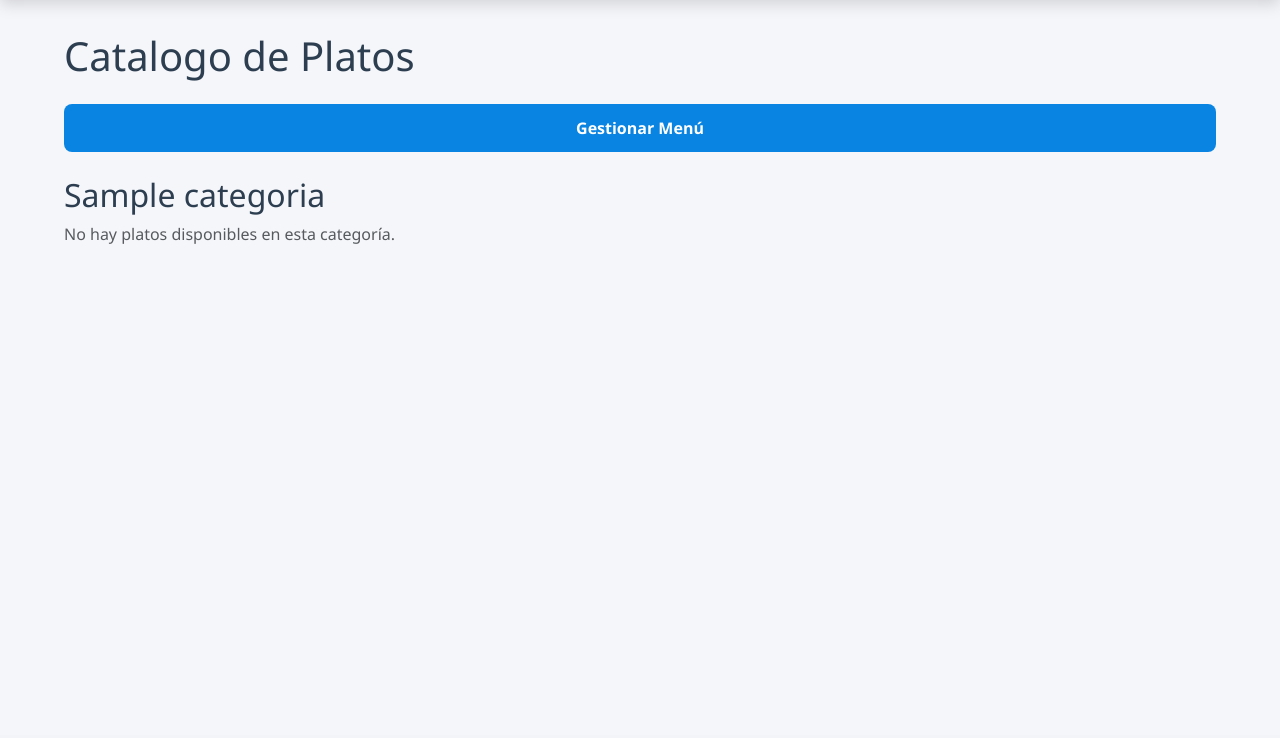
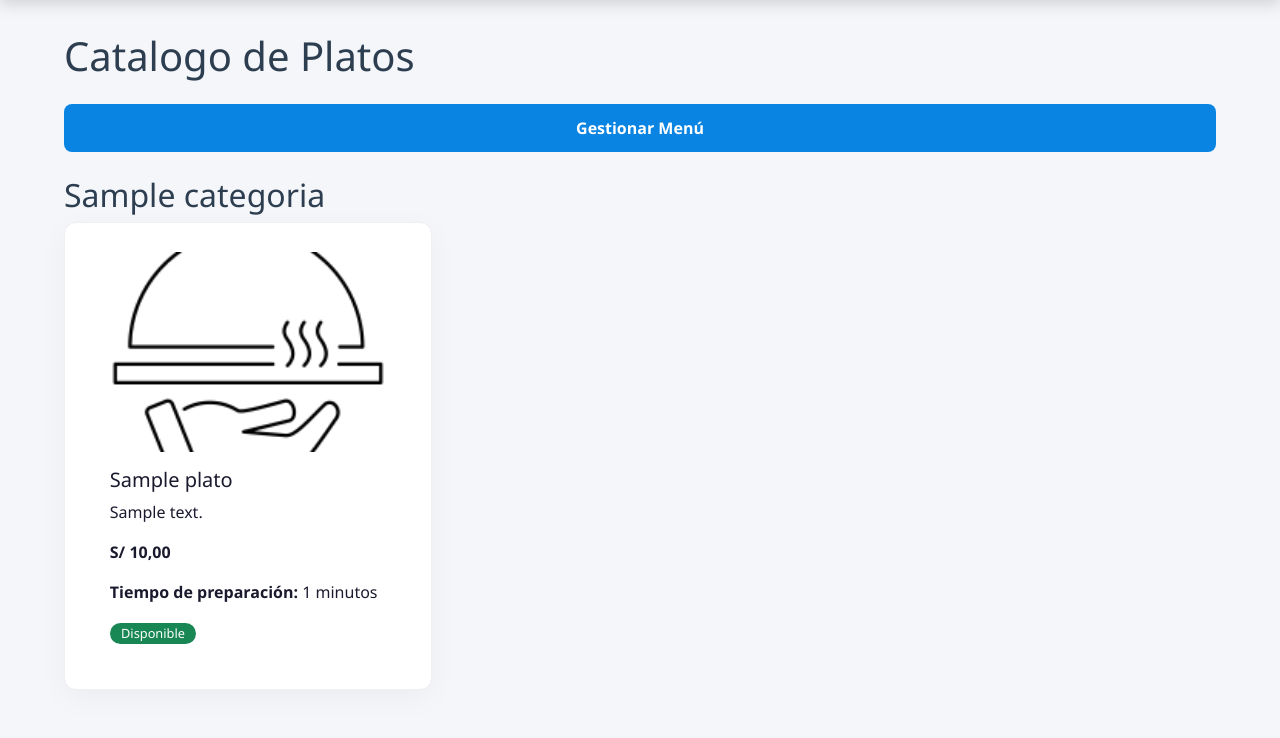
Before and after one commit to edwargreoz/Restaurante_08, a Django app: page /menu/ in a window 1280 px wide. Shown: the part 65-803 px from the top of the page. Before the commit the page ends 309 px from the top, so only its background shows below. Run offline with Django 5.2, Linux system fonts and the light colour scheme; a user stored in the database is signed in; tables that the repository leaves empty hold one stand-in row (values such as "Sample post"); parts of the project's set-up code (start-up, migrations or seed data) failed here and were passed over.

Commit message:
fix(templates): cambiar .platos.all por .platos para entidades de dominio

```diff
--- a/templates/menu/catalogo_platos.html
+++ b/templates/menu/catalogo_platos.html
@@ -15,7 +15,7 @@
 {% for categoria in categorias %}
     <h2 class="mt-4">{{ categoria.nombre }}</h2>
     <div class="row">
-        {% for plato in categoria.platos.all %}
+        {% for plato in categoria.platos %}
         <div class="col-md-4 mb-3">
             <div class="card">
                 <img class="card-img-top" src="
--- a/templates/menu/gestion_menu.html
+++ b/templates/menu/gestion_menu.html
@@ -98,7 +98,7 @@
               </tr>
             </thead>
             <tbody>
-              {% for plato in categoria.platos.all %}
+              {% for plato in categoria.platos %}
               <tr>
                 <td>{{ plato.nombre }}</td>
                 <td>S/ {{ plato.precio }}</td>
--- a/templates/mesas/detalle_mesa.html
+++ b/templates/mesas/detalle_mesa.html
@@ -236,7 +236,7 @@
                                     <option value="">Seleccionar...</option>
                                     {% for categoria in categorias %}
                                     <optgroup label="{{ categoria.nombre }}">
-                                        {% for plato in categoria.platos.all %}
+                                        {% for plato in categoria.platos %}
                                         <option value="{{ plato.id }}" {% if not plato.disponible %}disabled{% endif %}>
                                             {{ plato.nombre }} - S/ {{ plato.precio }}
                                         </option>
--- a/templates/pedidos/tomar_pedido.html
+++ b/templates/pedidos/tomar_pedido.html
@@ -99,7 +99,7 @@
                                     <option value="">Seleccionar...</option>
                                     {% for categoria in categorias %}
                                     <optgroup label="{{ categoria.nombre }}">
-                                        {% for plato in categoria.platos.all %}
+                                        {% for plato in categoria.platos %}
                                         <option value="{{ plato.id }}" {% if not plato.disponible %}disabled{% endif %}>
                                             {{ plato.nombre }} - S/ {{ plato.precio }}
                                         </option>
```
